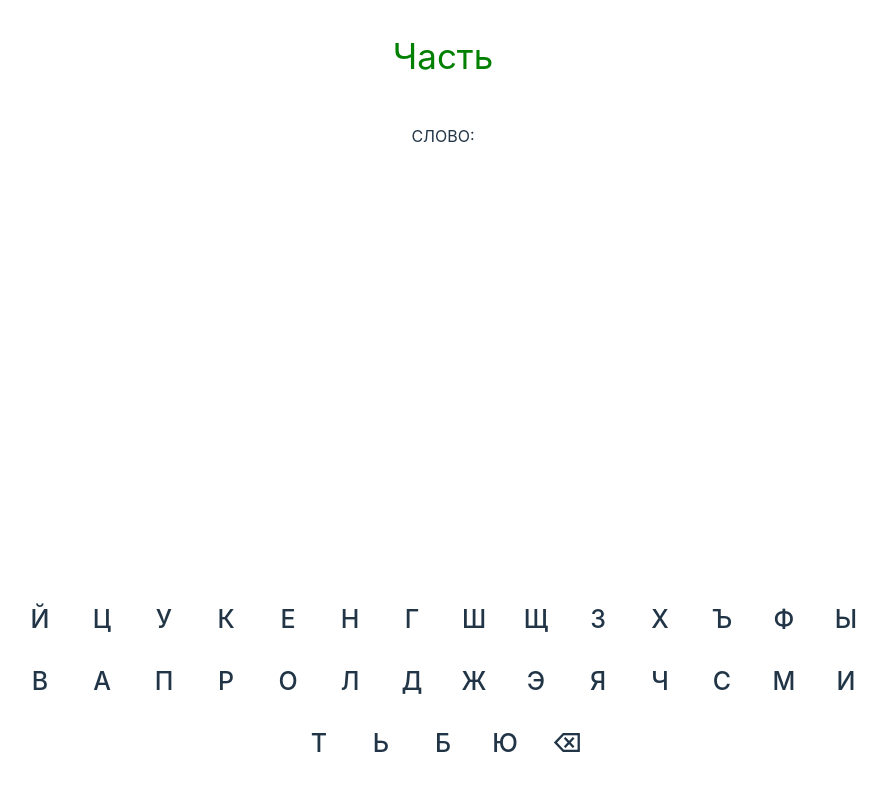
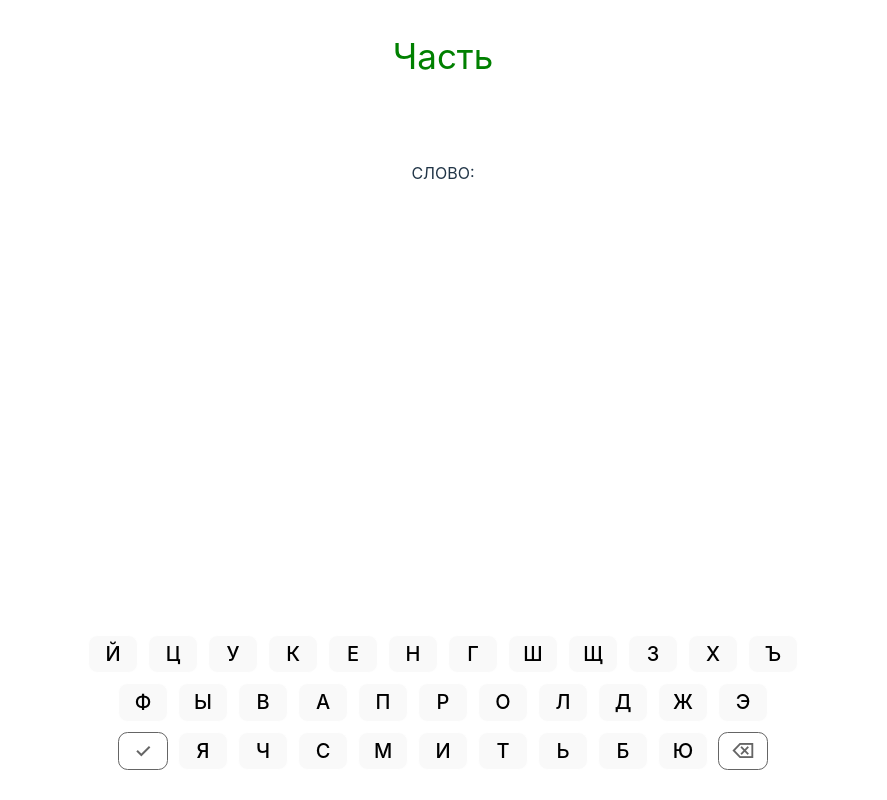
Before and after one commit to thevolkov/5_words_game_react, a React (Vite) app: page / in a window 1280 px wide. Shown: the whole page, without its empty margins (197-1084 px from the left). Built offline with nearby package versions, Linux system fonts and the light colour scheme.

Commit message:
Логика ввода букв в своих ячейках

```diff
--- a/index.html
+++ b/index.html
@@ -2,9 +2,8 @@
 <html lang="en">
   <head>
     <meta charset="UTF-8" />
-<!--    <link rel="icon" type="image/svg+xml" href="/vite.svg" />-->
     <meta name="viewport" content="width=device-width, initial-scale=1.0" />
-    <title>Vite + React + TS</title>
+    <title>ИГРА 5 БУКВ | WORDLE GAME</title>
   </head>
   <body>
     <div id="root"></div>
--- a/src/App.tsx
+++ b/src/App.tsx
@@ -2,13 +2,16 @@ import React, {useEffect, useMemo, useState} from "react"
 import {wordsData} from './words.ts'
 
 // const YA_API_URL = 'https://dictionary.yandex.net/api/v1/dicservice.json'
-const KEYS_ARRAY = ['Й', 'Ц', 'У', 'К', 'Е', 'Н', 'Г', 'Ш', 'Щ', 'З', 'Х', 'Ъ', 'Ф', 'Ы', 'В', 'А', 'П', 'Р', 'О', 'Л', 'Д', 'Ж', 'Э', 'Я', 'Ч', 'С', 'М', 'И', 'Т', 'Ь', 'Б', 'Ю', 'Backspace']
-
-// const WORD_LENGHT = 5
+const KEYS_ARRAY = [
+  ['Й', 'Ц', 'У', 'К', 'Е', 'Н', 'Г', 'Ш', 'Щ', 'З', 'Х', 'Ъ'],
+  ['Ф', 'Ы', 'В', 'А', 'П', 'Р', 'О', 'Л', 'Д', 'Ж', 'Э'],
+  ['Enter', 'Я', 'Ч', 'С', 'М', 'И', 'Т', 'Ь', 'Б', 'Ю', 'Backspace']
+]
 
 const App: React.FC = () => {
   const [word, setWord] = useState<string>('')
-  const [letter, setLetter] = useState<string>('');
+  const [letter, setLetter] = useState<string>('')
+  // const [checkWord, setCheckWord] = useState<boolean>(false)
   const [attempts, setAttempts] = useState(new Array(6).fill(null))
 
   const randomWord = useMemo(() => {
@@ -17,32 +20,41 @@ const App: React.FC = () => {
     return wordsData[Math.floor(Math.random() * wordsData.length - 1)]
   }, [])
 
-  const screenKeyPressHandler = (event: React.MouseEvent<HTMLDivElement>) => {
+  // const checkWordHandler = async (word: string) => {
+  //   return await fetch(`${YA_API_URL}/lookup?key=${import.meta.env.VITE_API_KEY}&lang=ru-ru&text=${word}`)
+  //     .then(resolve => resolve.json())
+  //     .then(data => {
+  //       console.log(data.def.length)
+  //     })
+  // }
+
+  const screenKeyHandler = (event: React.MouseEvent) => {
     const clickedKey = event.currentTarget.id
 
     if (word.length < 5 || clickedKey === 'Backspace') {
-      setWord(prevWord => clickedKey === 'Backspace'
-        ? prevWord.slice(0, -1)
-        : prevWord + clickedKey
+      setWord(word => clickedKey === 'Backspace'
+        ? word.slice(0, -1)
+        : word + clickedKey
       )
     }
   }
 
   useEffect(() => {
     const handleKeyDown = (event: KeyboardEvent) => {
-      if (word.length === 5 && event.key !== 'Backspace') return
+      if (attempts.length === 6 && attempts.every(attempt => attempt !== null)) return
+      if (word.length === 5 && event.key !== 'Backspace' && event.key !== 'Enter') return
       if (!word.length && event.key === 'Backspace') return
 
-      setLetter(event.key.toUpperCase())
+      setLetter(event.key)
 
       if (word.length && event.key === 'Backspace') setWord(word => word.slice(0, -1))
 
       if (word.length === 5 && event.key === 'Enter') {
-        if (attempts.every(item => item !== null)) return
+        // if (attempts.every(item => item !== null)) return
 
         const updatedAttempts = [...attempts]
         const indexOfNull = updatedAttempts.indexOf(null)
-        updatedAttempts[indexOfNull] = word.toUpperCase()
+        updatedAttempts[indexOfNull] = word
         setAttempts(updatedAttempts)
         setWord('')
       }
@@ -59,38 +71,40 @@ const App: React.FC = () => {
       document.removeEventListener('keydown', handleKeyDown)
       clearTimeout(clearLetter)
     }
-  }, [attempts, word, word.length])
-
-  // Todo: Здесь будет логика проверка слова
-  // useEffect(() => {
-  //   fetch(`${YA_API_URL}/lookup?key=${import.meta.env.VITE_API_KEY}&lang=ru-ru&text=${WORD}`)
-  //     .then(resolve => resolve.json())
-  //     .then(data => console.log(data, 'API Словаря Яндекс', WORD))
-  // }, [])
+  }, [attempts, word])
 
   return (
     <>
       <div className="game-board">
         <div style={{color: 'green', marginTop: '30px', fontSize: '35px'}}>{randomWord}</div>
-        <div>СЛОВО: {word.toUpperCase()}</div>
-        <WordsGrid attempts={attempts}/>
+        <div>СЛОВО: {word}</div>
+        <WordsGrid attempts={attempts} word={word}/>
         <div className="keyboard">
           {
-            KEYS_ARRAY.map((keyboardKey) => (
-              <div
-                id={keyboardKey}
-                onClick={screenKeyPressHandler}
+            KEYS_ARRAY.map((keysRow, keysIndex) => (
+              <div className="keys-row" key={keysIndex}>
+                {
+                  keysRow.map((key) => (
+                    <button
+                      id={key}
+                      onClick={screenKeyHandler}
                       className={
-                  keyboardKey.toUpperCase() === letter && word.length <= 5
+                        key.toLowerCase() === letter && word.length <= 5
                           ? 'letter keyboard-pressed'
                           : 'letter'
                       }
-                key={keyboardKey}
+                      disabled={key === 'Backspace' || key === 'Enter'}
+                      key={key}
                     >
                       {
-                  keyboardKey === 'Backspace'
+                        key === 'Backspace'
                           ? '⌫'
-                    : keyboardKey
+                          : key === 'Enter'
+                            ? '✓'
+                            : key
+                      }
+                    </button>
+                  ))
                 }
               </div>
             ))
@@ -103,18 +117,31 @@ const App: React.FC = () => {
 
 export default App
 
-const WordsGrid: React.FC<{ attempts: string[] }> = ({attempts}) => {
+
+const WordsGrid: React.FC<{ attempts: string[] | null[], word: string }> = ({attempts, word}) => {
+
+  const indexOfNull = [...attempts].indexOf(null)
+
   return (
     <>
       <div className="attempts">
         {
-          attempts.map((_value, index) => (
-            <div className="row" key={index}>
-              <div className="letter"></div>
-              <div className="letter"></div>
-              <div className="letter"></div>
-              <div className="letter"></div>
-              <div className="letter"></div>
+          attempts.map((attempt, rowIndex) => (
+            <div
+              className="row"
+              key={rowIndex}
+            >
+              {
+                [1, 2, 3, 4, 5].map((letter, letterIndex) => (
+                  <div
+                    className="letter"
+                    key={letter + letterIndex}
+                  >
+                    {/*{attempt && attempt[letterIndex]}*/}
+                    {rowIndex === indexOfNull ? word[letterIndex] : (attempt && attempt[letterIndex])}
+                  </div>
+                ))
+              }
             </div>
           ))
         }
--- a/src/index.css
+++ b/src/index.css
@@ -97,27 +97,32 @@ button:focus-visible {
 }
 
 .letter {
-  width: auto;
-  min-width: 40px;
-  height: 40px;
-  font-size: 25px;
+  min-width: 35px;
+  width: 3vw;
+  min-height: 35px;
+  height: 3vw;
+  font-size: 20px;
   font-weight: 500;
   border: 1px solid white;
-  border-radius: 10px;
+  border-radius: .75vw;
   justify-content: center;
   display: flex;
   align-items: center;
   text-transform: uppercase;
-  padding: 5px;
 }
 
 .keyboard {
   margin-bottom: 30px;
   display: flex;
+  flex-wrap: wrap;
+  gap: 10px;
+}
+
+.keys-row {
+  display: flex;
+  gap: 10px;
+  width: 100%;
   justify-content: center;
-  flex-wrap: wrap;
-  width: 67.5vw;
-  gap: 10px;
 }
 
 .keyboard .letter {
@@ -127,11 +132,25 @@ button:focus-visible {
 .keyboard .letter:hover {
   background: #f5d03e;
   color: #000;
+  border-color: #ffffff;
+  scale: 1.1;
 }
 
 .keyboard .letter:active {
   color: #000;
   scale: .95;
+}
+
+.keyboard .letter:focus {
+  outline: none;
+}
+
+.keyboard .letter:disabled {
+  background: inherit;
+  color: #656565;
+  border-color: #656565;
+  cursor: not-allowed;
+  scale: 1;
 }
 
 .keyboard-pressed {
@@ -140,6 +159,21 @@ button:focus-visible {
   scale: .95;
 }
 
-.letter:hover, .letter:active, .keyboard-pressed {
+.letter:hover, .letter:active {
   transition: background .5s, color .5s, scale .25s;
 }
+
+.correct-letter {
+  background: #f5d03e;
+  color: #000;
+}
+
+.wrong-position-letter {
+  background: #ffffff;
+  color: #000;
+}
+
+.wrong-letter {
+  background: #8c8c8c;
+  color: #ffffff;
+}
```
Lines whose indentation alone changed are shown as unchanged.
